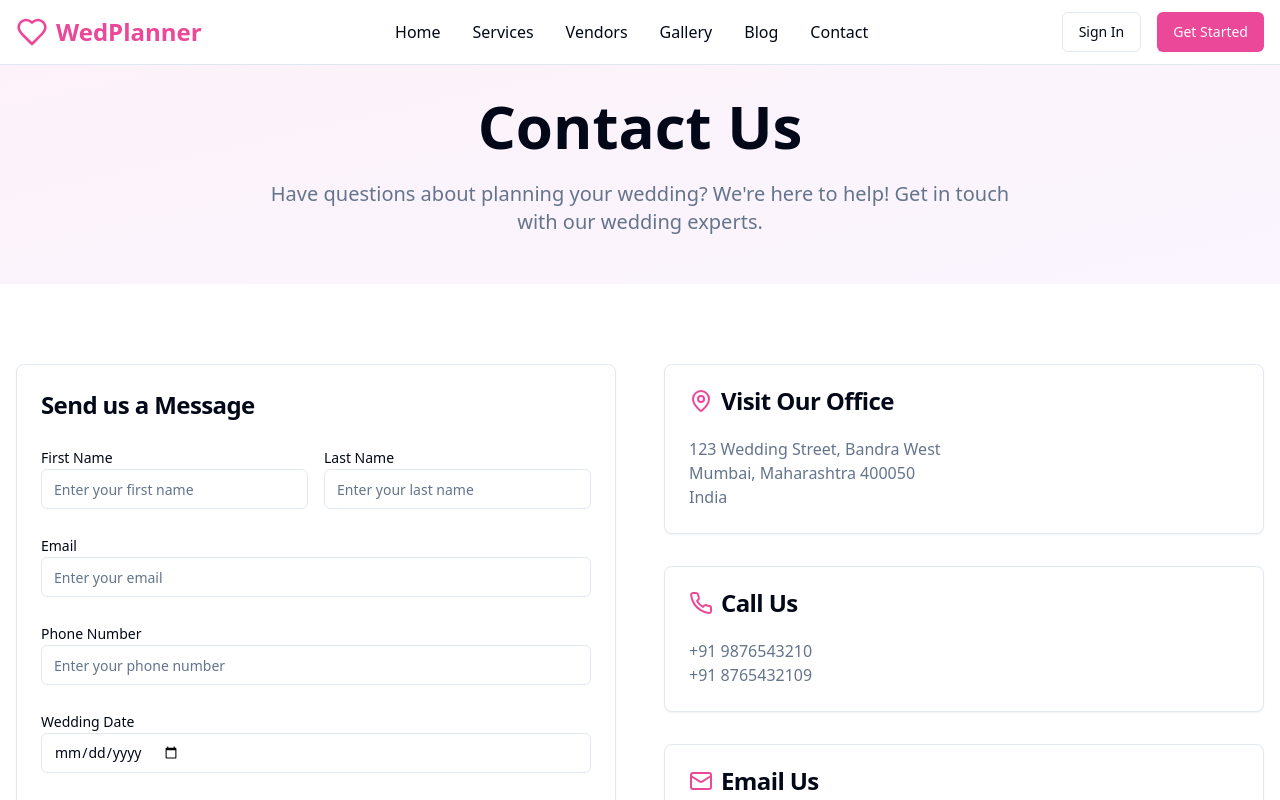
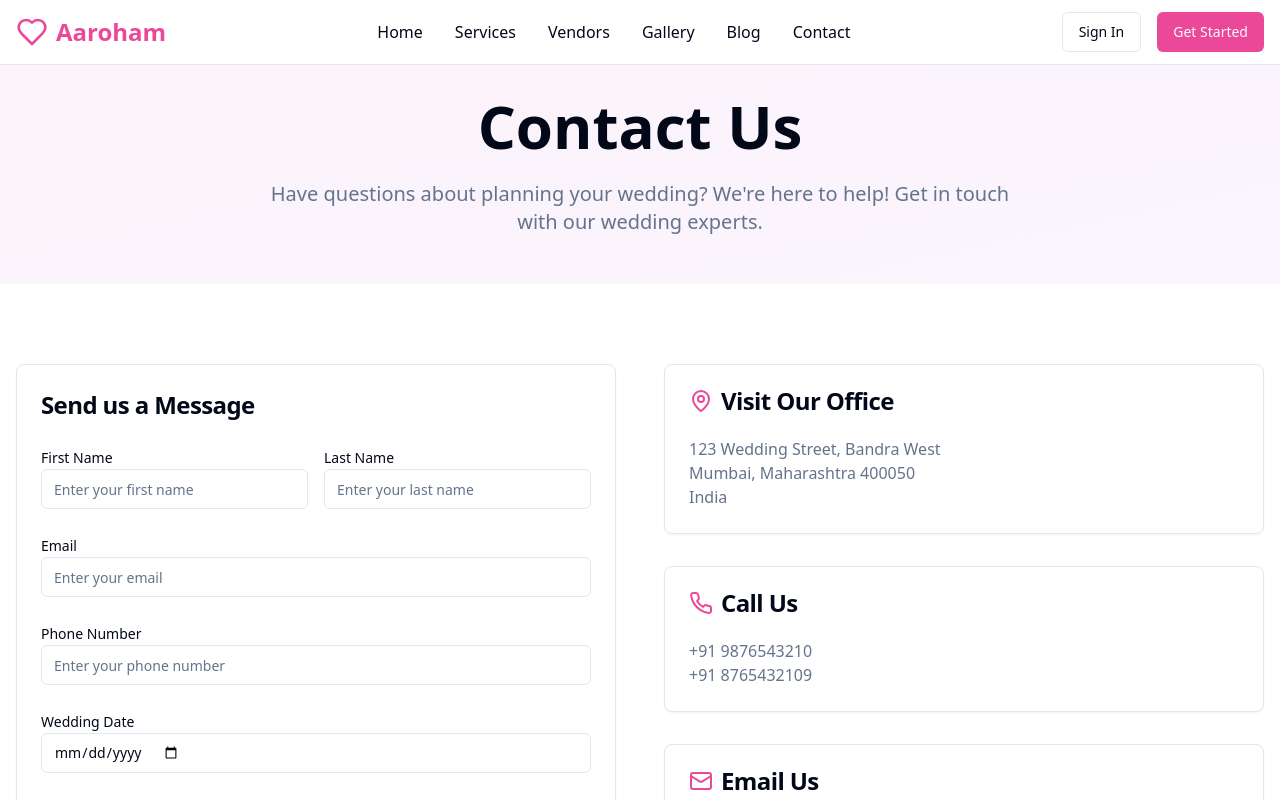
Before and after one commit to mjspider69/joyful-event-design, a React (Vite) app: page /contact in a window 1280 px wide. Shown: the top 800 px of the page. Built offline with nearby package versions, Linux system fonts and the light colour scheme.

Commit message:
Rename company name
Change the company name from "WedPlanner" to "aaroham" in the application.

```diff
--- a/src/components/Navbar.tsx
+++ b/src/components/Navbar.tsx
@@ -14,7 +14,7 @@ const Navbar = () => {
           {/* Logo */}
           <Link to="/" className="flex items-center gap-2 font-bold text-2xl text-pink-500">
             <Heart className="h-8 w-8" />
-            WedPlanner
+            Aaroham
           </Link>
 
           {/* Desktop Navigation */}
```
